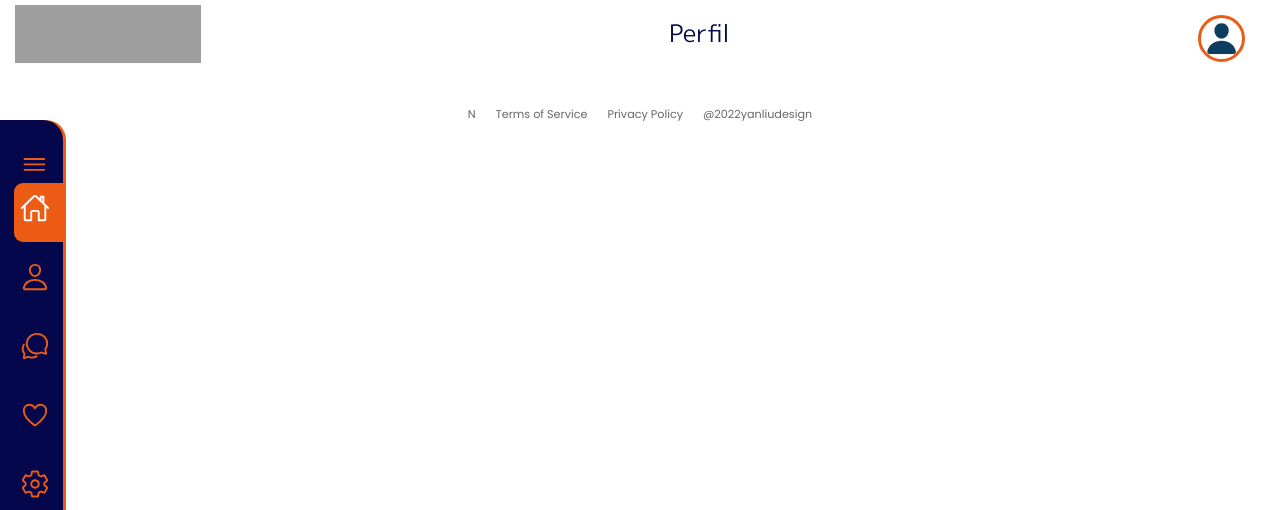
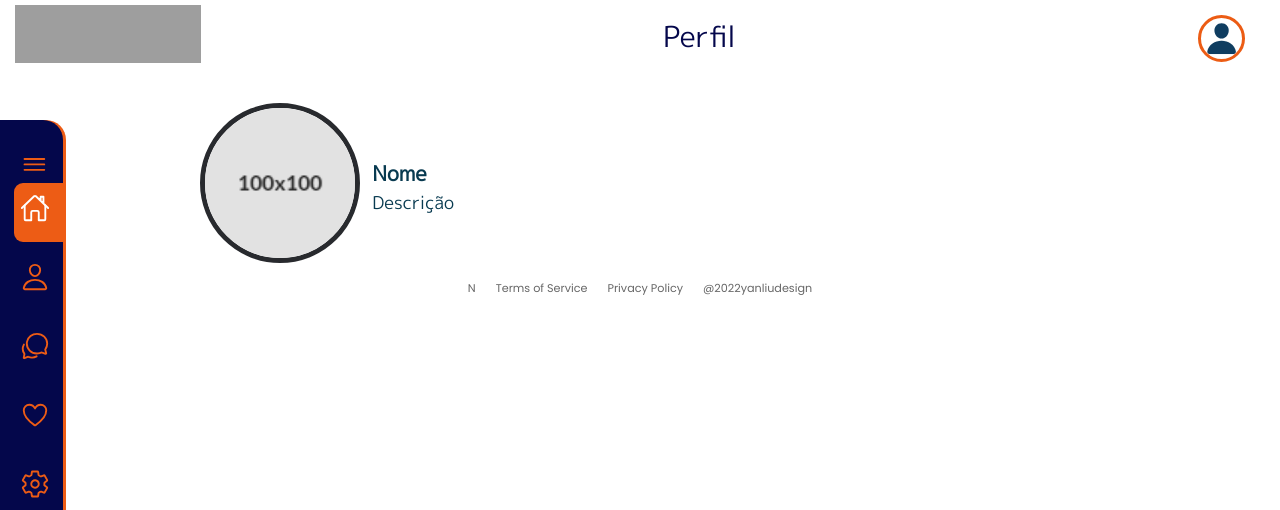
Before and after one commit to Gineris/siteatualizado, a PHP site: page /html/Perfil.html in a window 1280 px wide. Shown: the top 510 px of the page. Run offline with PHP 8.4, Linux system fonts and the light colour scheme; some web fonts are replaced; grey boxes are pictures that could not be loaded.

Commit message:
inicio do topo do perfil

```diff
--- a/site.atualizado/css/stylePerfil.css
+++ b/site.atualizado/css/stylePerfil.css
@@ -19,6 +19,13 @@
     --fonte-primaria: 'Belleza', 'calibri';
 }
 
+h1 {
+    text-align: center;
+    font-weight: 500; /* Ajusta o peso da fonte */
+    font:  1.8rem "M PLUS 1p", sans-serif;
+    color: #04074B;
+    margin-bottom: 30px;
+}
 .BarraNav{
     background-color: #FFF;
     padding:15px 35px 15px 15px;
@@ -113,8 +120,21 @@ ul li.itemMenu a .icon > ion-icon{
     font-size: 30px;
     padding-left: 5px;
 }
-
-
+.imgPerfil{
+    margin-left: 200px;
+}
+.imgPerfil img{
+    width: 150px;
+    border-radius: 100px;
+    border: 5px solid #282A2E  ;
+}
+.txtPerfil{
+    margin-left: 5%;
+}
+.topoPerfil{
+    font: 400 1.1rem "M PLUS 1p", sans-serif ;
+    color: #083A50;
+}
 footer{
     background-color: #FFF;
     padding: 10px;
@@ -123,61 +143,4 @@ footer{
 }
 footer p{
     padding: 0px 10px 0px 10px;
-}.container {
-  display: grid;
-  grid-template-columns: repeat(3, 1fr); /* Cria três colunas de tamanhos iguais */
-  gap: 20px; /* Espaço entre os cartões */
 }
-
-.card {
-  width: 354px;
-  height: 331px;
-  padding: 10px;
-  border-radius: 20px;
-  box-shadow: 0 4px 8px rgba(0, 0, 0, 0.4);
-  text-align: center;
-  background-color: #f0f0f0;
-  transition: transform 0.3s, box-shadow 0.3s; /* Adiciona transição suave */
-}
-
-h1 {
-  text-align: center;
-  font-weight: 500; /* Ajusta o peso da fonte */
-  font-family: "M PLUS 1p", sans-serif;
-  color: #04074B;
-  margin-bottom: 30px;
-}
-
-.card img {
-  width: 284px;
-  height: auto;
-}
-
-.card p {
-  margin: 10px 0 0;
-  font-size: 24px;
-  font-weight: 500;
-  font-family: "M PLUS 1p", sans-serif;
-  color: #04074B;
-}
-
-
-
-.card:hover {
-  transform: scale(0.9);
-  box-shadow: 5px 5px 30px rgba(4, 7, 75, 0.349), -5px -5px 30px rgba(4, 7, 75, 0.575);
-}
-
-.title-white {
-  color: rgb(255, 255, 255);
-}
-
-.title-black {
-  color: rgb(255, 255, 255);
-}
-
-  @media all and (max-width: 500px) {
-    .card-list {
-      flex-direction: column;
-    }
-  }
--- a/site.atualizado/html/Perfil.html
+++ b/site.atualizado/html/Perfil.html
@@ -70,9 +70,19 @@
 
         </nav>
 
+        <div class="row me-0 topoPerfil">
+            <div class="col-1 sucess imgPerfil" >
+                <img src="../img/images=100x100.png" alt="#">
+            </div>
+            <div class="col txtPerfil d-flex flex-column justify-content-center">
+                <h3 >Nome</h3>
+                <p>Descrição</p>
+            </div>
+        </div>
+
+    </main>
 
 
-    </main>
 
     <footer class="d-flex justify-content-center ">
         <p>N</p>
```
Also changed, not shown: site.atualizado/img/images=100x100.png (added).
